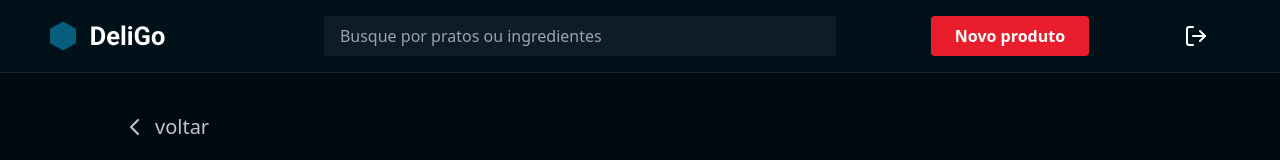
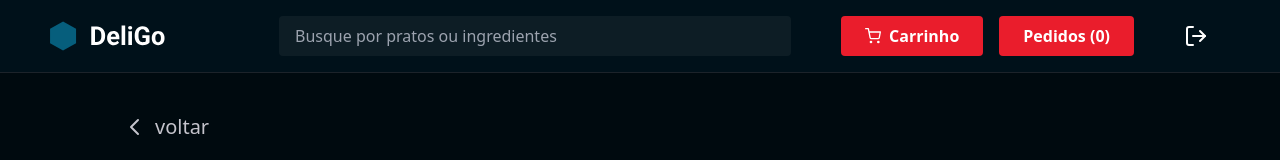
Before and after one commit to gabrielleme-hub/deligo-frontend, a Next.js app: page /features/addProducts in a window 1280 px wide. Shown: the top 160 px of the page. Built offline with nearby package versions, Linux system fonts and the light colour scheme; no server answers.

Commit message:
admin header

```diff
--- a/src/components/Header.tsx
+++ b/src/components/Header.tsx
@@ -36,7 +36,7 @@ export default function Header({ onSearchChange }: HeaderProps) {
         onChange={(e) => onSearchChange && onSearchChange(e.target.value)}
       />
 
-      {!isAdmin ? (
+      {isAdmin ? (
         <Link href="/features/addProducts">
           <button className="ml-4 bg-primary text-white px-6 py-2 rounded font-semibold hover:bg-primary/90 transition">
             Novo produto
```
